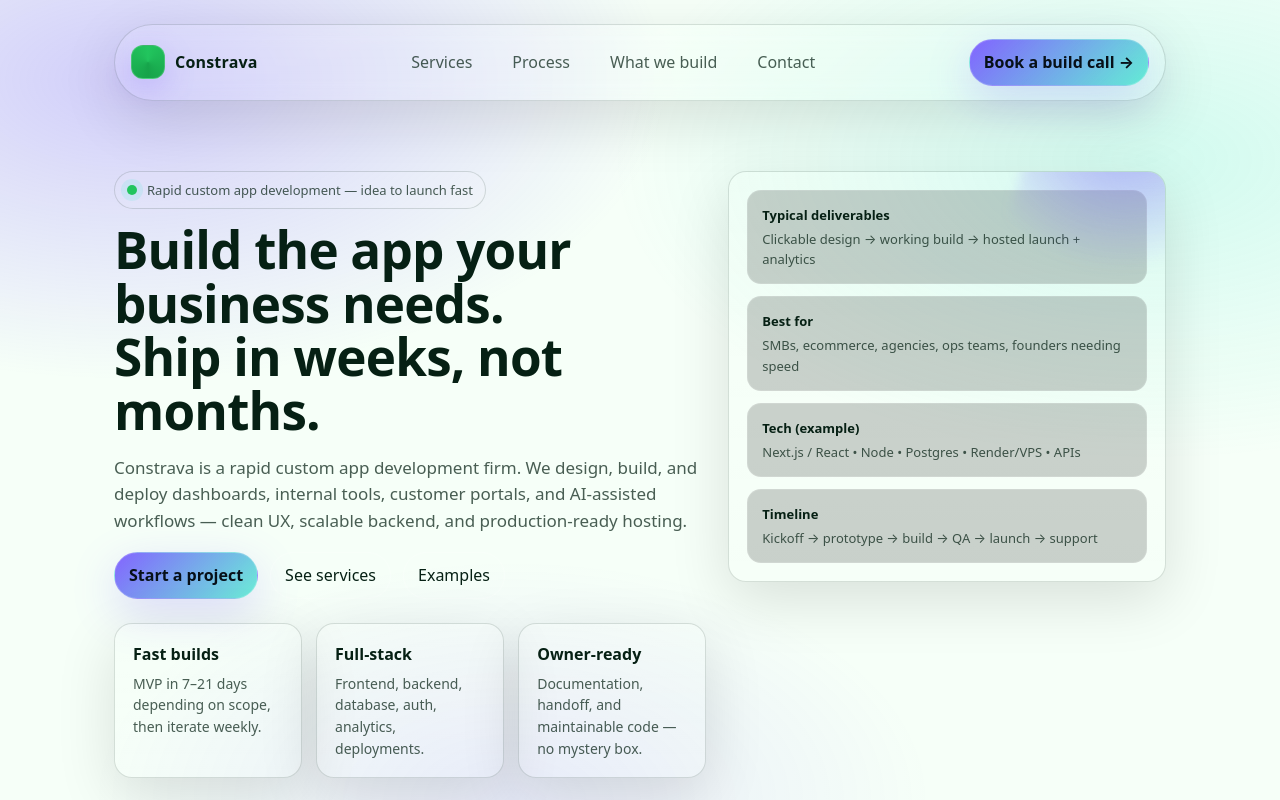
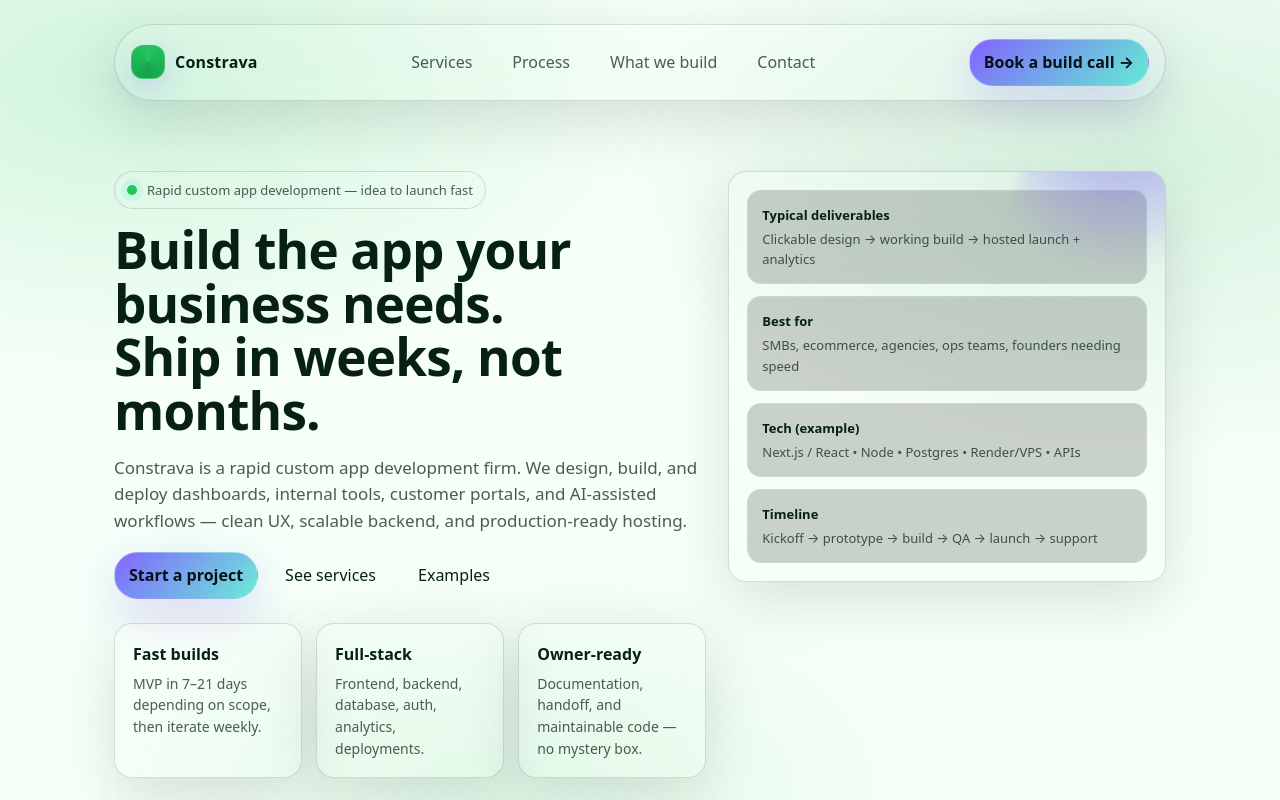
Before and after one commit to ConstravaAI/constrava-backend, a website: page index.html in a window 1280 px wide. Shown: the top 800 px of the page. Drawn offline with Linux system fonts and the light colour scheme.

Commit message:
Update index.html

```diff
--- a/index.html
+++ b/index.html
@@ -26,11 +26,11 @@
     html,body{height:100%}
 body{
   margin:0;
-      font-family: ui-sans-serif, system-ui, -apple-system, Segoe UI, Roboto, Helvetica, Arial, "Apple Color Emoji","Segoe UI Emoji";
+  font-family: ui-sans-serif, system-ui, -apple-system, Segoe UI, Roboto, Helvetica, Arial;
   background:
-        radial-gradient(900px 500px at 10% 10%, rgba(124,92,255,.30), transparent 60%),
-        radial-gradient(900px 500px at 90% 20%, rgba(47,230,200,.18), transparent 60%),
-        radial-gradient(700px 400px at 40% 100%, rgba(124,92,255,.12), transparent 60%),
+    radial-gradient(900px 500px at 10% 10%, rgba(34,197,94,.18), transparent 60%),
+    radial-gradient(900px 500px at 90% 20%, rgba(22,163,74,.14), transparent 60%),
+    radial-gradient(700px 400px at 40% 100%, rgba(34,197,94,.10), transparent 60%),
     var(--bg);
   color:var(--text);
   line-height:1.55;
@@ -394,7 +394,9 @@
 
         <div style="display:flex; gap:10px; flex-wrap:wrap; margin-top:12px">
         <a class="pill" href="#"
-             onclick="copyToClipboard('hello@constrava.com'); return false;">Copy email: hello@constrava.com</a>
+   onclick="copyToClipboard('constrava@constravaai.com'); return false;">
+  Copy email: constrava@constravaai.com
+</a>
           <a class="pill" href="#services">View services</a>
           <a class="pill" href="#process">View process</a>
         </div>
```
Lines whose indentation alone changed are shown as unchanged.
